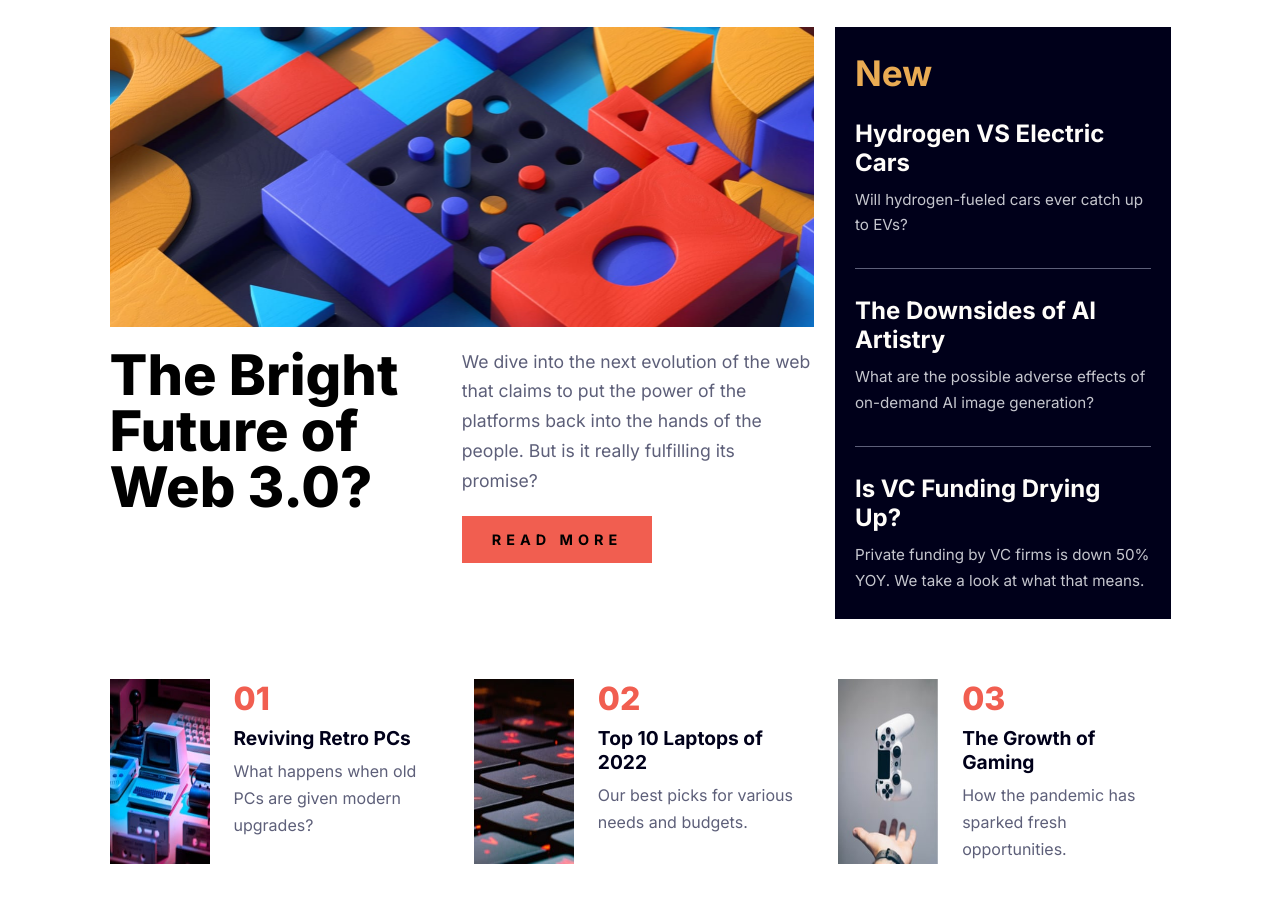
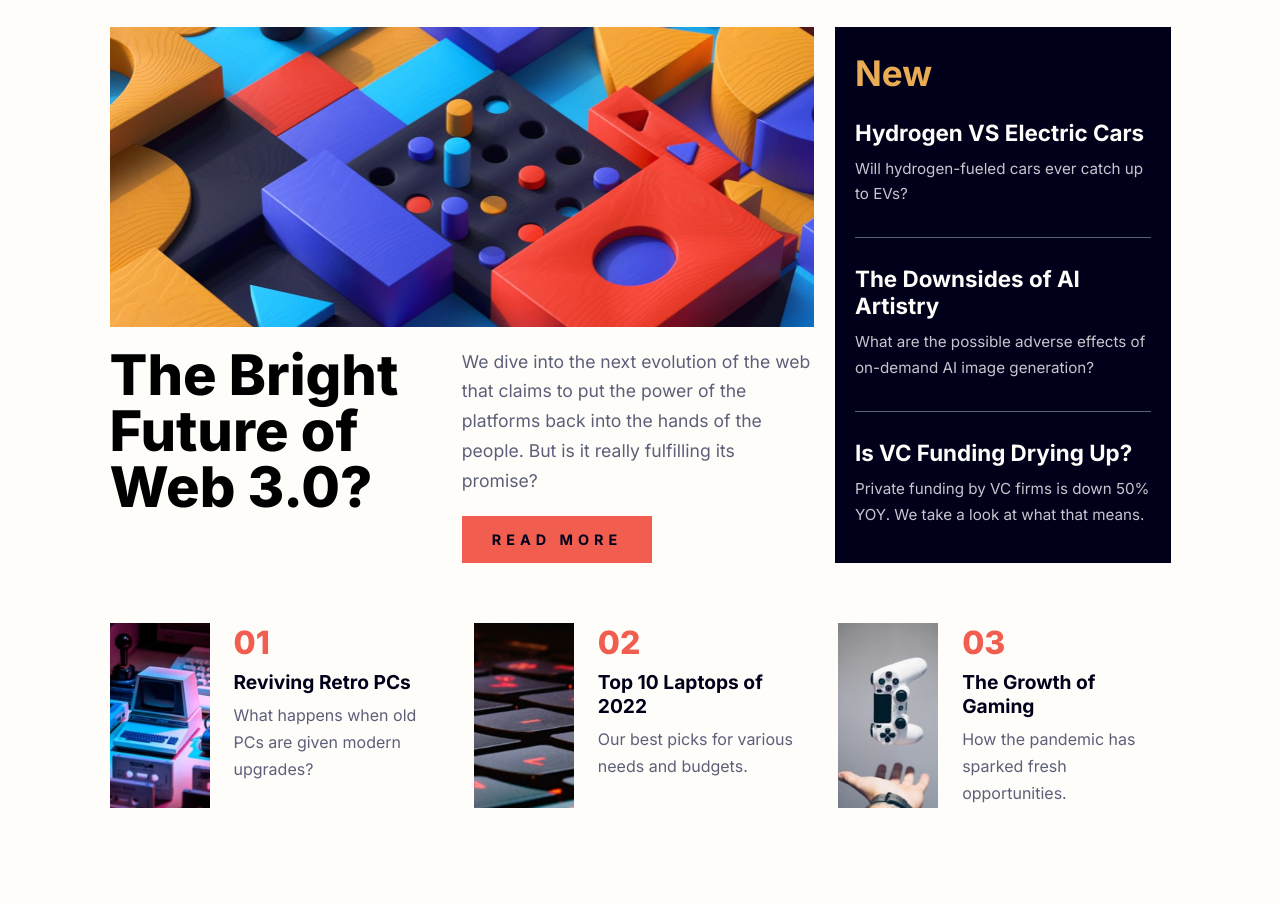
Before and after one commit to ajibona/news-homepage, a plain HTML site: page index.html in a window 1280 px wide. Shown: the part 107-1010 px from the top of the page. After the commit the page ends 968 px from the top, so only its background shows below. Drawn offline with Linux system fonts and the light colour scheme.

Commit message:
Update style.css

```diff
--- a/style.css
+++ b/style.css
@@ -35,6 +35,7 @@
 body{
   font-family: var(--ff-fonts-family);
   font-size: var(--fs-font-size);
+  background-color: var(--nc-Off-white);
 }
 
 button{
@@ -67,11 +68,14 @@ a{
   min-width: 300px;
   height: 100%;
   padding: 1.8rem;
-  z-index: 1;
-  transition: all 0.3s ease-in-out;
+  transition: all 0.3s ease-in;
   display: block;
 }
 
+.active{
+  display: none;
+  visibility: hidden;
+}
 .activesidebar{
   right: 0;
 }
@@ -93,7 +97,7 @@ a{
 .sidebar-nav nav ul li a{
   font-size: 1.1rem;
   color: var(--nc-Very-dark-blue);
-  transition: color 0.25s ease-in;
+  transition: color 0.1s ease-in;
 }
 
 .sidebar-nav nav ul li a:hover{
@@ -138,8 +142,9 @@ a{
   font-weight: var(--fw-inter-bold-700);
   letter-spacing: 5px;
   text-transform: uppercase;
-  margin-bottom: 60px;
-  transition: all 0.25s ease-in;
+  margin-bottom: 70px;
+  transition: all 0.2s ease-in;
+  color: var(--nc-Very-dark-blue);
 }
 
 .desktop-paragrap-section button:hover{
@@ -150,7 +155,7 @@ a{
 .second-hero-banner-container{
   padding: 25px 20px;
   background-color: var(--nc-Very-dark-blue);
-  margin-bottom: 50px;
+  margin-bottom: 70px;
 }
 
 .second-hero-banner-container h2{
@@ -170,9 +175,9 @@ a{
 
 .second-hero-details h3{
   color: var(--nc-Off-white);
-  font-size: 1.5rem;
+  font-size: 1.4rem;
   margin-bottom: 10px;
-  transition: color 0.25s ease-in-out;
+  transition: color 0.1s ease-in-out;
 }
 
 .second-hero-details h3:hover{
@@ -219,7 +224,7 @@ a{
   font-size: 1.2rem;
   color: var(--nc-Very-dark-blue);
   margin-bottom: 8px;
-  transition: all 0.25s ease-in;
+  transition: all 0.1s ease-in;
 }
 
 .product-list h3:hover{
@@ -232,10 +237,12 @@ a{
   color: var(--nc-Dark-grayish-blue);
 }
 
+.product-banner img{
+  object-fit: cover;
+}
 .desktop-header-navigation{
   display: none;
 }
-
 
 /* ----- Desktop Screen Layout Size ----- */
 @media (width > 60rem) {
@@ -319,4 +326,12 @@ a{
     margin-top: 0;
   }
 
+  .product-layout-section{
+    margin-bottom: 20px;
+  }
+
 }
+
+/* .attribution { font-size: 11px; text-align: center; }
+.attribution a { color: hsl(228, 45%, 44%); transition: all 0.2s ease-in; }
+.attribution a:hover{ color: var(--pc-soft-red);} */
```
